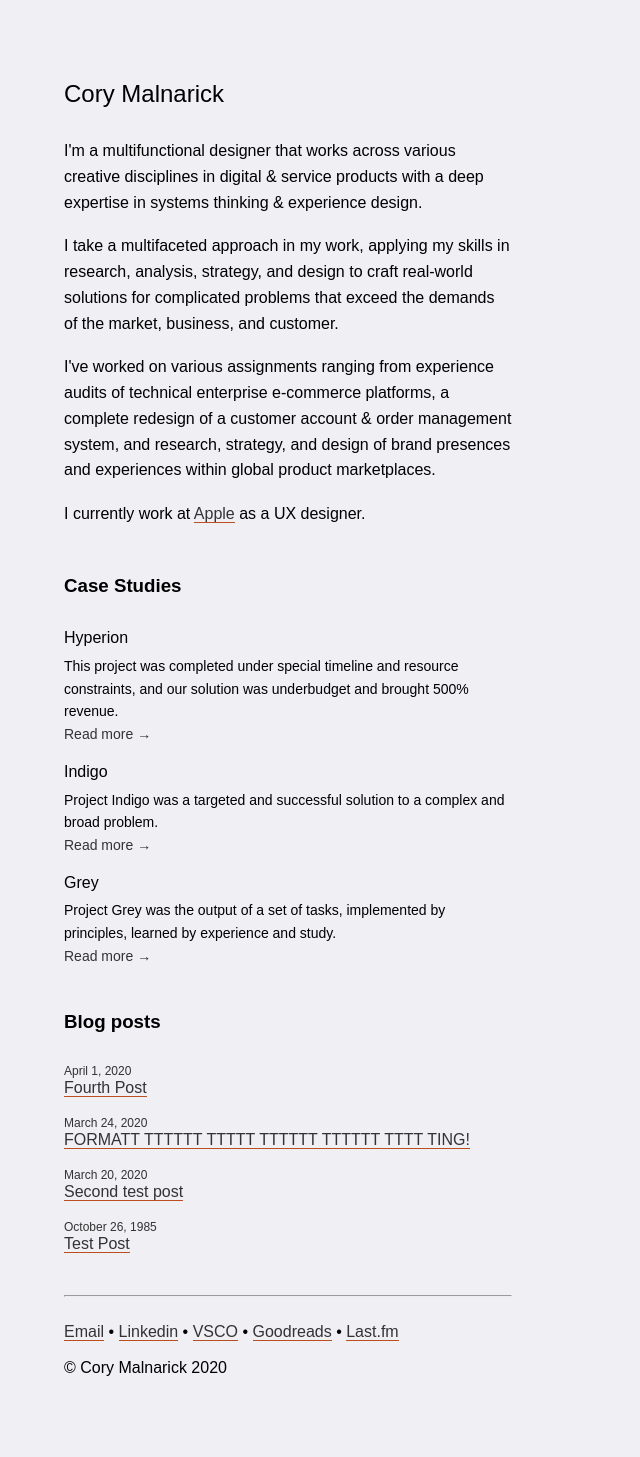
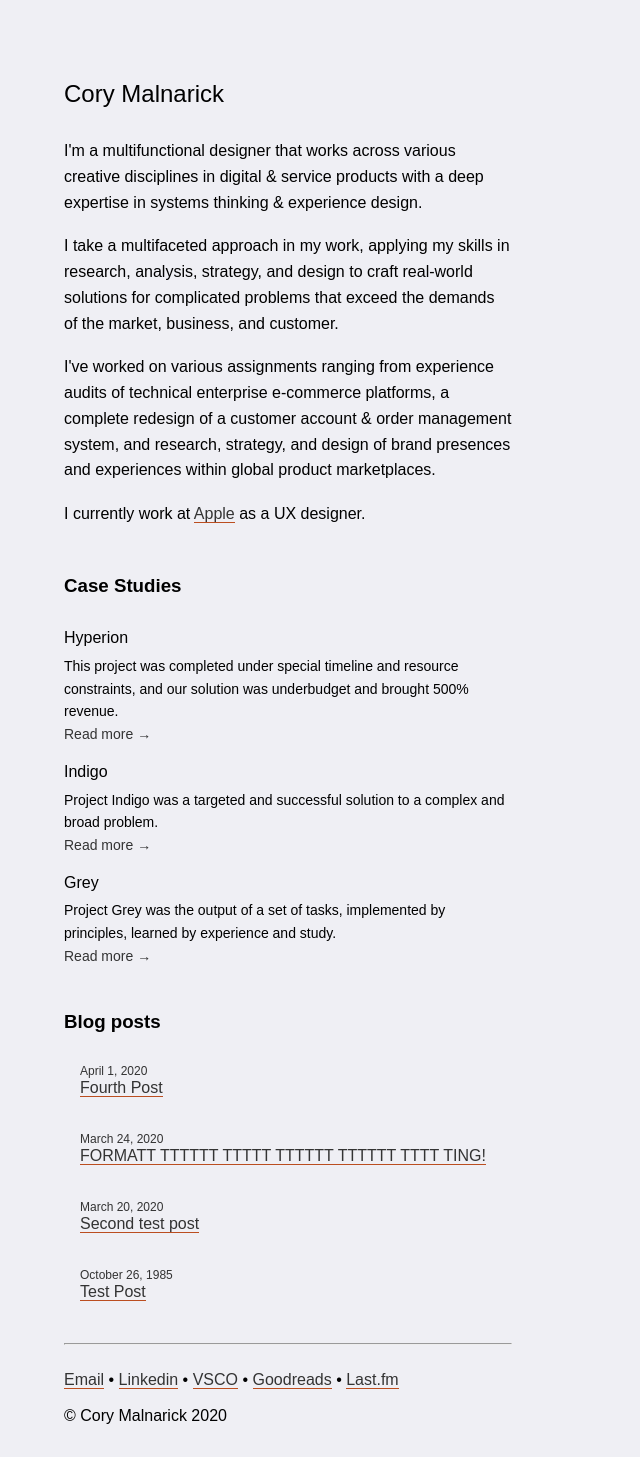
Before and after one commit to foundmonster/foundmonster.github.io, a Jekyll site: the page built from index.html, in a window 1280 px wide. Shown: the whole page, without its empty margins (0-640 px from the left). Built offline with Jekyll 4.4.1, drawn with Linux system fonts in a browser that asks for light colours; some web fonts are replaced; before the commit the page ends 1409 px from its top, so only the background shows below that.

Commit message:
testing out grid on blog posts

```diff
--- a/_sass/main.scss
+++ b/_sass/main.scss
@@ -35,6 +35,20 @@
 
 main {
 	flex: 1 0 auto;
+}
+
+.bloggrid {
+    display: grid;
+    grid-template-columns: repear(auto-fill, minmax(192px, 1fr));
+    grid-gap: 1rem;
+}
+
+.bloggrid div {
+    border-style: solid;
+    border: 0.5px;
+    border-radius: 4px;
+    border-color: rgba(0, 0, 0, 0.2);
+    padding: 1rem;
 }
 
 .navspacing {
--- a/index.html
+++ b/index.html
@@ -17,11 +17,12 @@
 	{% endfor %}
 </ul>
 <br>
-<ul><h3 style="font-weight: 700;">Blog posts</h3>
-	{% for post in site.categories.post %}
-		<li>
+<h3 style="font-weight: 700;">Blog posts</h3>
+{% for post in site.categories.post %}
+	<div class="bloggrid">
+		<div>
 			<span class="postdate">{{ post.date | date: "%B %e, %Y"}}</span><br>
 			<a href="{{ post.url }}">{{ post.title }}</a><br>
-		</li>
-	{% endfor %}
-</ul>
+		</div>
+	</div>
+{% endfor %}
```
